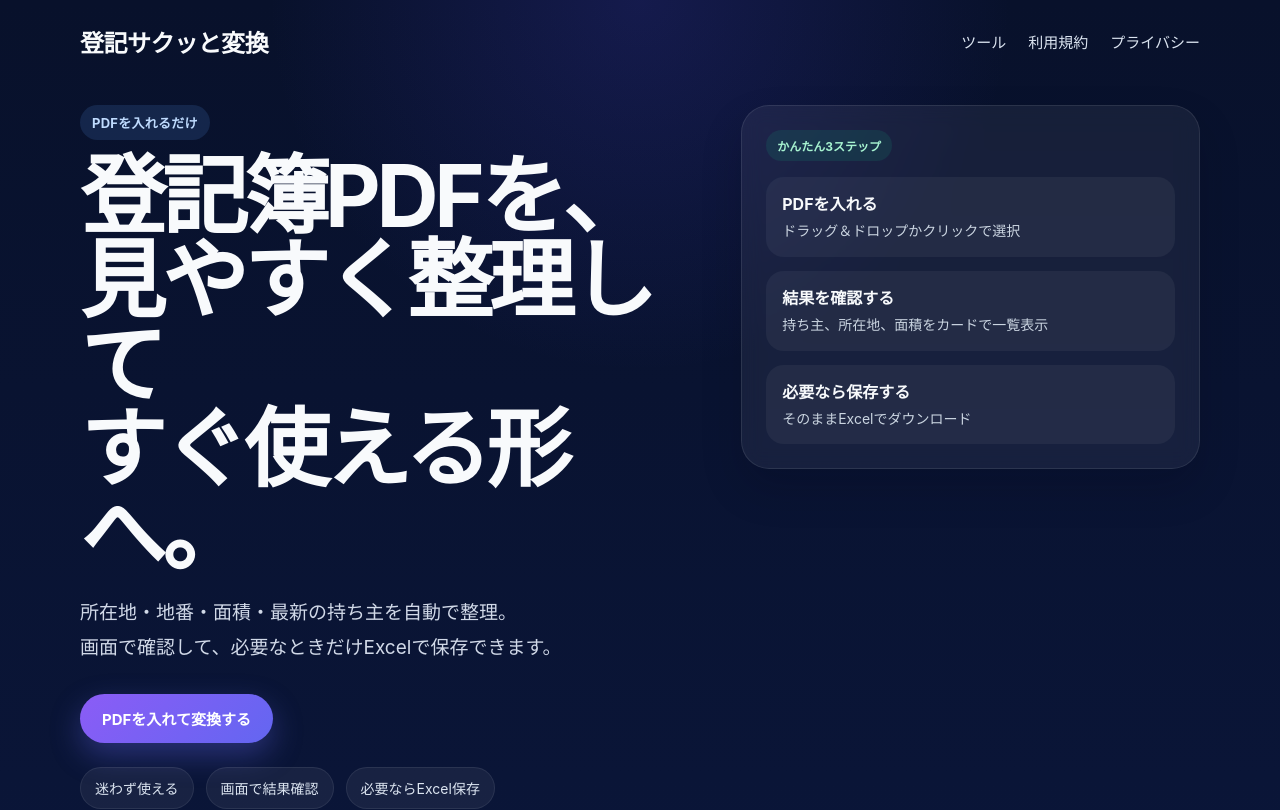
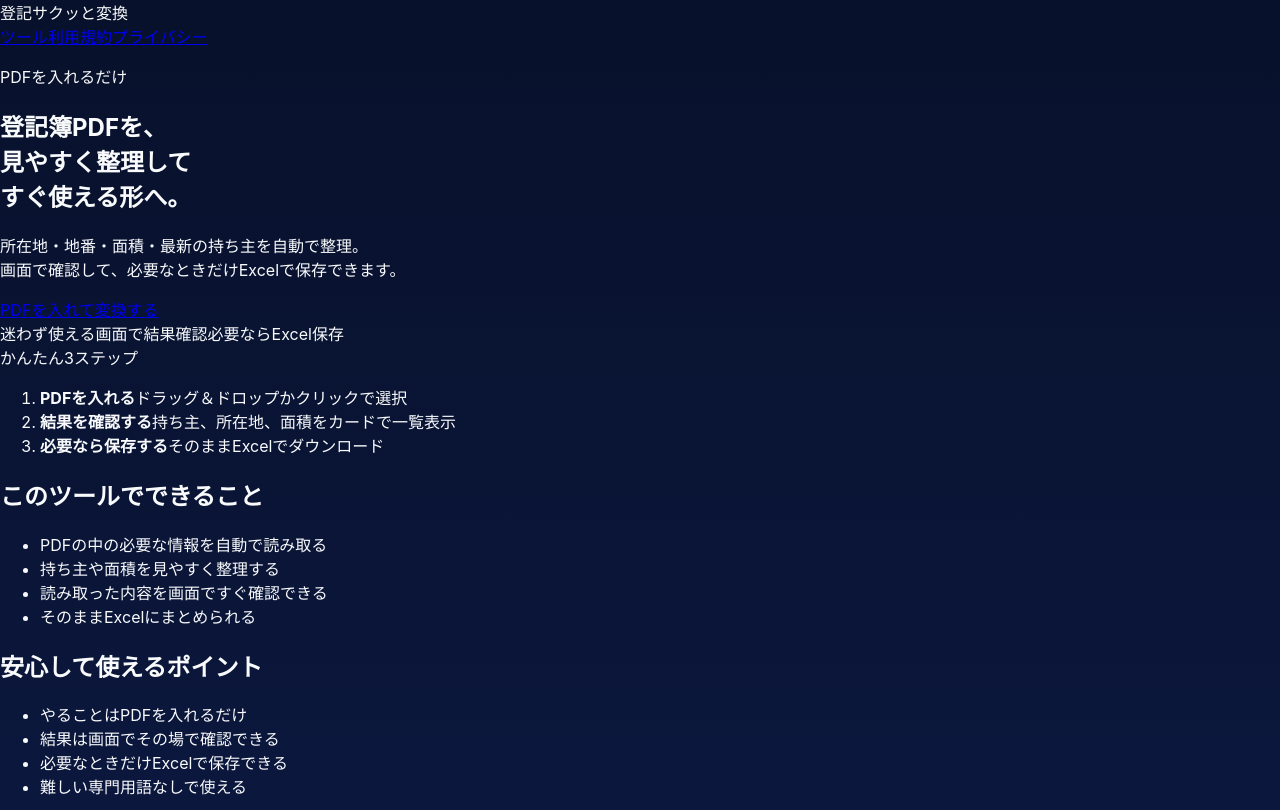
Before and after one commit to tamtamkt7-max/touki-web-app, a Next.js app: page / in a window 1280 px wide. Shown: the top 810 px of the page. Built offline with nearby package versions, Linux system fonts and the light colour scheme.

Commit message:
Update globals.css

```diff
--- a/app/globals.css
+++ b/app/globals.css
@@ -1,542 +1,101 @@
-* {
-  box-sizing: border-box;
+* { box-sizing: border-box; }
+html, body { padding: 0; margin: 0; }
+
+body {
+  font-family: -apple-system, BlinkMacSystemFont, "Segoe UI", Roboto, "Hiragino Sans", "Yu Gothic", sans-serif;
+  background: linear-gradient(180deg, #08112b 0%, #0b173d 100%);
+  color: #f8fafc;
 }
 
-html,
-body {
-  padding: 0;
-  margin: 0;
-}
-
-html {
-  scroll-behavior: smooth;
-}
-
-body {
-  font-family:
-    -apple-system,
-    BlinkMacSystemFont,
-    "Segoe UI",
-    Roboto,
-    "Hiragino Sans",
-    "Hiragino Kaku Gothic ProN",
-    "Yu Gothic",
-    sans-serif;
-  background:
-    radial-gradient(circle at top, rgba(79, 70, 229, 0.18), transparent 28%),
-    linear-gradient(180deg, #08112b 0%, #0b173d 100%);
-  color: #f8fafc;
-  min-height: 100vh;
-}
-
-a {
-  color: inherit;
-  text-decoration: none;
-}
-
-button,
-input,
-textarea {
-  font: inherit;
-}
-
-.shell {
-  width: min(1120px, calc(100% - 40px));
-  margin: 0 auto;
-}
-
-/* 共通 */
-.eyebrow {
-  display: inline-flex;
-  align-items: center;
-  gap: 8px;
-  margin: 0 0 14px;
-  padding: 8px 12px;
-  border-radius: 999px;
-  background: rgba(96, 165, 250, 0.14);
-  color: #bfdbfe;
-  font-size: 13px;
-  font-weight: 700;
-  letter-spacing: 0.02em;
-}
-
-.button {
-  display: inline-flex;
-  align-items: center;
-  justify-content: center;
-  border: none;
-  border-radius: 999px;
-  padding: 14px 22px;
-  font-size: 15px;
-  font-weight: 700;
-  cursor: pointer;
-  transition:
-    transform 0.18s ease,
-    opacity 0.18s ease,
-    box-shadow 0.18s ease;
-}
-
-.button:hover {
-  transform: translateY(-1px);
-}
-
-.button-primary {
-  background: linear-gradient(135deg, #8b5cf6, #6366f1);
-  color: #fff;
-  box-shadow: 0 12px 30px rgba(99, 102, 241, 0.35);
-}
-
-.button-secondary {
-  background: rgba(255, 255, 255, 0.08);
-  color: #e5e7eb;
-  border: 1px solid rgba(255, 255, 255, 0.12);
-}
-
-.panel {
-  border-radius: 28px;
-}
-
-.panel-dark,
-.panel-card,
-.result-card,
-.summary-card {
-  background: rgba(255, 255, 255, 0.06);
-  border: 1px solid rgba(255, 255, 255, 0.09);
-  box-shadow: 0 20px 40px rgba(2, 6, 23, 0.18);
-  backdrop-filter: blur(10px);
-}
-
-.bullet-list {
-  margin: 0;
-  padding-left: 22px;
-  line-height: 1.95;
-  color: #dbe4f0;
-}
-
-.muted {
-  color: #94a3b8;
-}
-
-/* Header */
-.site-header {
-  display: flex;
-  align-items: center;
-  justify-content: space-between;
-  gap: 20px;
-  padding: 24px 0 12px;
-}
-
-.brand {
-  font-size: 24px;
-  font-weight: 800;
-  letter-spacing: -0.02em;
-}
-
-.site-nav {
-  display: flex;
-  gap: 22px;
-  flex-wrap: wrap;
-}
-
-.site-nav a {
-  color: #dbe4f0;
-  font-size: 15px;
-}
-
-.site-nav a:hover {
-  color: #fff;
-}
-
-/* Home */
-.home-page {
-  min-height: 100vh;
-  padding-bottom: 80px;
-}
-
-.hero {
-  display: grid;
-  grid-template-columns: 1.25fr 0.9fr;
-  gap: 24px;
-  align-items: start;
-  padding: 34px 0 20px;
-}
-
-.hero-title {
-  margin: 0;
-  font-size: clamp(42px, 8vw, 86px);
-  line-height: 0.98;
-  letter-spacing: -0.05em;
-}
-
-.hero-lead {
-  margin: 20px 0 0;
-  max-width: 760px;
-  color: #d1d9e8;
-  font-size: 19px;
-  line-height: 1.85;
-}
-
-.hero-actions {
-  margin-top: 28px;
-  display: flex;
-  gap: 14px;
-  flex-wrap: wrap;
-}
-
-.trust-pills {
-  display: flex;
-  gap: 12px;
-  flex-wrap: wrap;
-  margin-top: 24px;
-}
-
-.trust-pills span {
-  display: inline-flex;
-  padding: 10px 14px;
-  border-radius: 999px;
-  background: rgba(255, 255, 255, 0.06);
-  color: #dbe4f0;
-  font-size: 14px;
-  border: 1px solid rgba(255, 255, 255, 0.08);
-}
-
-.hero-panel {
-  display: grid;
-  gap: 18px;
-}
-
-.panel-dark {
-  padding: 24px;
-}
-
-.panel-dark h2,
-.panel-card h2 {
-  margin: 0 0 16px;
-  font-size: 30px;
-  line-height: 1.25;
-}
-
-.panel-badge {
-  display: inline-flex;
-  padding: 7px 11px;
-  border-radius: 999px;
-  background: rgba(16, 185, 129, 0.12);
-  color: #a7f3d0;
-  font-size: 12px;
-  font-weight: 700;
-  margin-bottom: 16px;
-}
-
-.step-list {
-  list-style: none;
-  margin: 0;
-  padding: 0;
-  display: grid;
-  gap: 14px;
-}
-
-.step-list li {
-  display: grid;
-  gap: 4px;
-  padding: 14px 14px 14px 16px;
-  border-radius: 18px;
-  background: rgba(255, 255, 255, 0.05);
-}
-
-.step-list strong {
-  font-size: 16px;
-}
-
-.step-list span {
-  color: #cbd5e1;
-  font-size: 14px;
-  line-height: 1.7;
-}
-
-.home-ad-slot {
-  min-height: 140px;
-}
-
-.feature-grid {
-  display: grid;
-  grid-template-columns: 1fr 1fr;
-  gap: 20px;
-  margin-top: 24px;
-}
-
-.panel-card {
-  padding: 26px;
-}
-
-/* Tool */
-.tool-page {
-  min-height: 100vh;
-  padding: 28px 0 80px;
-}
+/* ===== UI強化ここから ===== */
 
 .tool {
-  display: grid;
-  gap: 18px;
-}
-
-.tool-header {
-  margin-bottom: 8px;
+  max-width: 1100px;
+  margin: 0 auto;
+  padding: 40px 20px;
 }
 
 .tool-title {
-  margin: 0;
-  font-size: clamp(34px, 5vw, 56px);
-  line-height: 1.08;
-  letter-spacing: -0.04em;
+  font-size: 42px;
+  font-weight: 800;
+  margin-bottom: 12px;
 }
 
 .tool-lead {
-  margin: 18px 0 0;
-  max-width: 760px;
-  color: #d1d9e8;
-  font-size: 17px;
-  line-height: 1.85;
+  color: #cbd5e1;
+  margin-bottom: 30px;
 }
 
 .dropzone {
-  border: 2px dashed rgba(255, 255, 255, 0.26);
-  border-radius: 32px;
-  background: rgba(255, 255, 255, 0.05);
-  padding: 40px 24px;
+  border: 2px dashed rgba(255,255,255,0.3);
+  border-radius: 24px;
+  padding: 40px;
   text-align: center;
   cursor: pointer;
-  transition:
-    background 0.2s ease,
-    border-color 0.2s ease,
-    transform 0.2s ease;
+  background: rgba(255,255,255,0.05);
+  transition: 0.2s;
 }
 
 .dropzone:hover {
-  background: rgba(255, 255, 255, 0.07);
+  background: rgba(255,255,255,0.08);
 }
 
 .dropzone.is-dragging {
   border-color: #60a5fa;
-  background: rgba(96, 165, 250, 0.12);
-}
-
-.dropzone.is-loading {
-  opacity: 0.88;
-}
-
-.dropzone-inner {
-  min-height: 220px;
-  display: grid;
-  place-items: center;
-  align-content: center;
-  gap: 10px;
-}
-
-.dropzone-icon {
-  font-size: 44px;
-}
-
-.dropzone-title {
-  margin: 0;
-  font-size: clamp(28px, 3vw, 40px);
-  line-height: 1.2;
-}
-
-.dropzone-text {
-  margin: 0;
-  color: #d1d9e8;
-  font-size: 16px;
-}
-
-.tool-pills {
-  display: grid;
-  grid-template-columns: repeat(3, 1fr);
-  gap: 14px;
-}
-
-.tool-pills span {
-  display: flex;
-  justify-content: center;
-  align-items: center;
-  min-height: 58px;
-  padding: 12px 16px;
-  border-radius: 18px;
-  background: rgba(255, 255, 255, 0.06);
-  color: #e5edf8;
-  font-size: 15px;
-  font-weight: 700;
-  border: 1px solid rgba(255, 255, 255, 0.08);
-}
-
-.alert {
-  padding: 16px 18px;
-  border-radius: 18px;
-  font-size: 15px;
-  line-height: 1.7;
-}
-
-.alert-error {
-  background: #fef2f2;
-  color: #b91c1c;
-  border: 1px solid #fecaca;
 }
 
 .summary-grid {
   display: grid;
   grid-template-columns: repeat(5, 1fr);
-  gap: 16px;
+  gap: 12px;
+  margin-top: 20px;
 }
 
 .summary-card {
-  border-radius: 22px;
-  padding: 18px;
+  background: #ffffff;
+  color: #111827;
+  border-radius: 16px;
+  padding: 14px;
 }
 
 .summary-label {
-  color: #9fb0c9;
-  font-size: 13px;
-  margin-bottom: 8px;
+  font-size: 12px;
+  color: #6b7280;
 }
 
 .summary-value {
-  font-size: 20px;
-  font-weight: 800;
-  line-height: 1.45;
-  word-break: break-word;
-}
-
-.result-section {
-  display: grid;
-  gap: 18px;
+  font-size: 18px;
+  font-weight: 700;
 }
 
 .result-grid {
   display: grid;
   grid-template-columns: 1fr 1fr;
-  gap: 18px;
+  gap: 16px;
+  margin-top: 20px;
 }
 
 .result-card {
-  border-radius: 24px;
-  padding: 22px;
-}
-
-.result-card-header {
-  display: flex;
-  align-items: center;
-  justify-content: space-between;
-  margin-bottom: 16px;
-}
-
-.result-card-header h3 {
-  margin: 0;
-  font-size: 22px;
-}
-
-.timeline {
-  list-style: none;
-  margin: 0;
-  padding: 0;
-  display: grid;
-  gap: 12px;
-}
-
-.timeline-item {
-  display: grid;
-  grid-template-columns: 34px 1fr;
-  gap: 12px;
-  align-items: start;
-  padding: 14px;
-  border-radius: 18px;
-  background: rgba(255, 255, 255, 0.05);
-}
-
-.timeline-index {
-  width: 34px;
-  height: 34px;
-  border-radius: 999px;
-  background: rgba(96, 165, 250, 0.16);
-  color: #bfdbfe;
-  display: grid;
-  place-items: center;
-  font-weight: 800;
-}
-
-.timeline-text {
-  line-height: 1.8;
-  color: #edf3ff;
-  word-break: break-word;
+  background: #ffffff;
+  color: #111827;
+  border-radius: 20px;
+  padding: 16px;
 }
 
 .preview-textarea {
   width: 100%;
-  min-height: 360px;
-  resize: vertical;
-  border-radius: 18px;
-  border: 1px solid rgba(255, 255, 255, 0.1);
-  background: rgba(3, 10, 28, 0.44);
-  color: #f8fafc;
-  padding: 16px;
-  line-height: 1.7;
+  height: 300px;
 }
 
-.result-actions {
-  display: flex;
-  justify-content: flex-end;
-  gap: 12px;
-  flex-wrap: wrap;
+.alert-error {
+  background: #fee2e2;
+  color: #b91c1c;
+  padding: 12px;
+  border-radius: 12px;
+  margin-top: 16px;
 }
 
-.info-card h3 {
-  margin: 0 0 14px;
-  font-size: 24px;
+@media (max-width: 768px) {
+  .summary-grid { grid-template-columns: repeat(2, 1fr); }
+  .result-grid { grid-template-columns: 1fr; }
 }
-
-/* Responsive */
-@media (max-width: 980px) {
-  .hero,
-  .feature-grid,
-  .result-grid {
-    grid-template-columns: 1fr;
-  }
-
-  .summary-grid {
-    grid-template-columns: repeat(2, 1fr);
-  }
-}
-
-@media (max-width: 720px) {
-  .site-header {
-    flex-direction: column;
-    align-items: flex-start;
-  }
-
-  .site-nav {
-    gap: 14px;
-  }
-
-  .hero-title {
-    font-size: clamp(38px, 14vw, 64px);
-  }
-
-  .tool-title {
-    font-size: clamp(30px, 10vw, 44px);
-  }
-
-  .tool-pills,
-  .summary-grid {
-    grid-template-columns: 1fr;
-  }
-
-  .button {
-    width: 100%;
-  }
-
-  .hero-actions {
-    flex-direction: column;
-  }
-
-  .result-actions {
-    flex-direction: column;
-  }
-}
```
